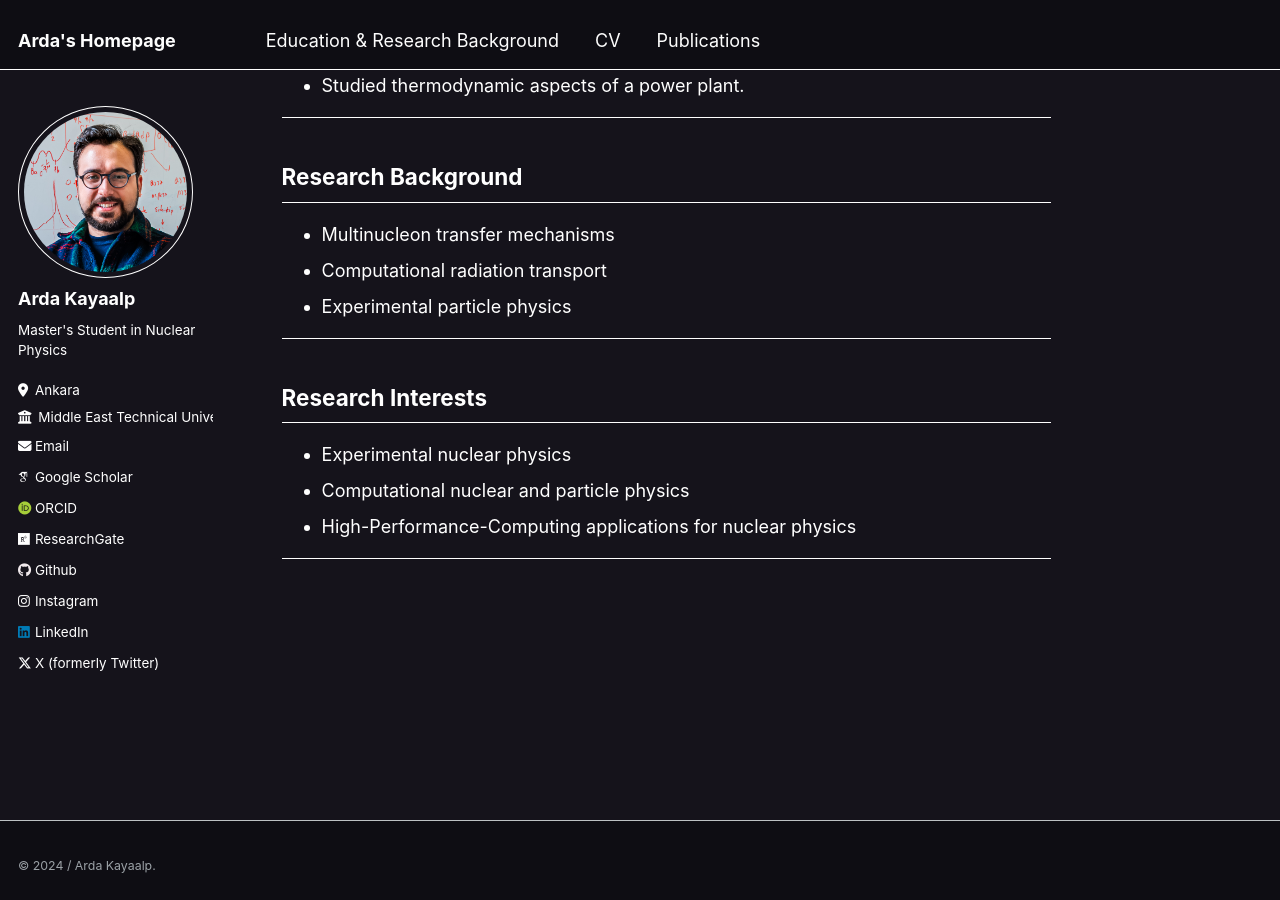
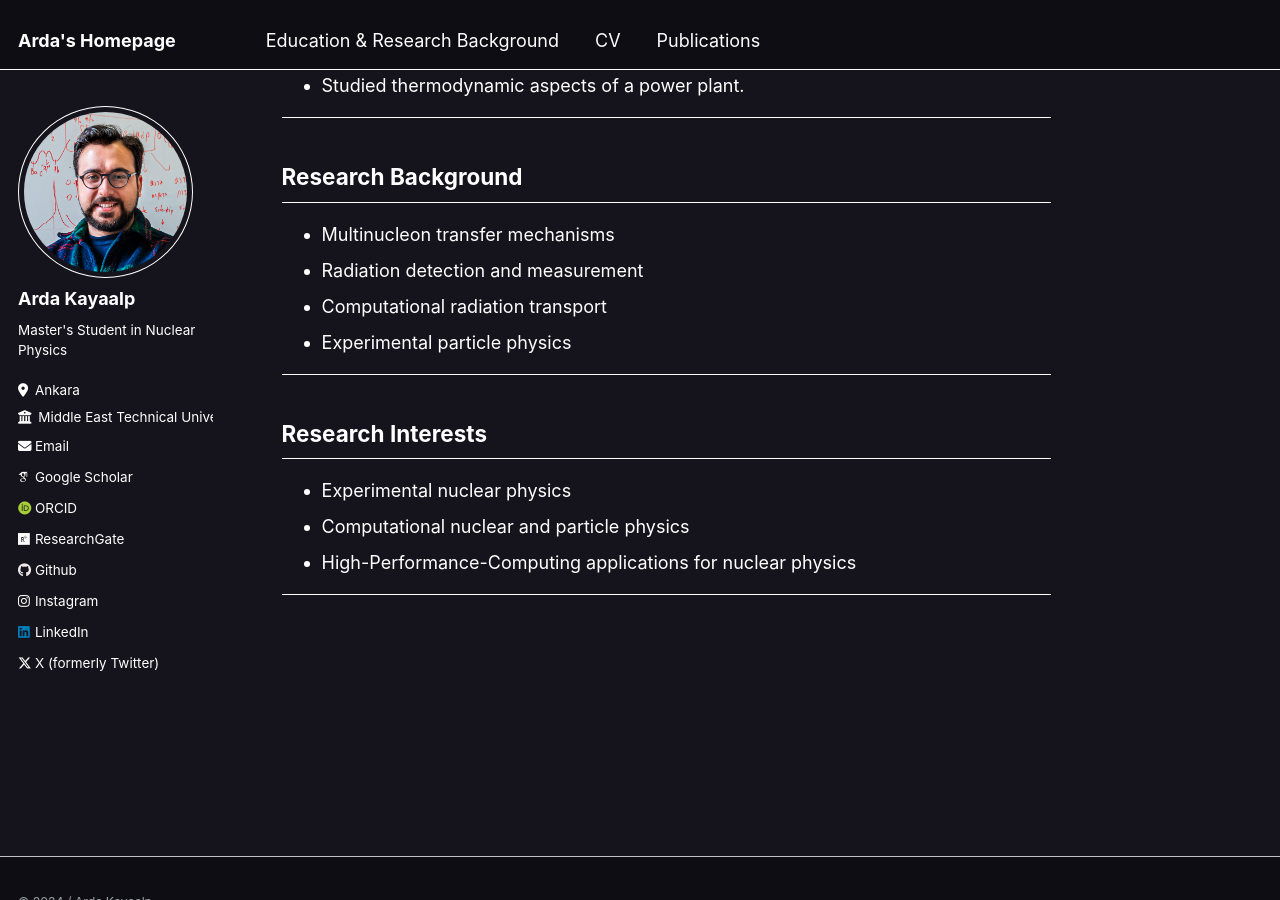
Before and after one commit to ardakayaalp/ardakayaalp.github.io, a Jekyll site: the page built from background.md, in a window 1280 px wide and 900 px high, scrolled down 1927 px. Built offline with Jekyll 4.4.1, drawn with Linux system fonts in a browser that asks for light colours; some web fonts are replaced.

Commit message:
Update background.md

```diff
--- a/background.md
+++ b/background.md
@@ -70,6 +70,7 @@ Jul. – Aug. 2017, Samsun, Turkey
 ## Research Background
 
 - Multinucleon transfer mechanisms
+- Radiation detection and measurement
 - Computational radiation transport
 - Experimental particle physics
 
```
